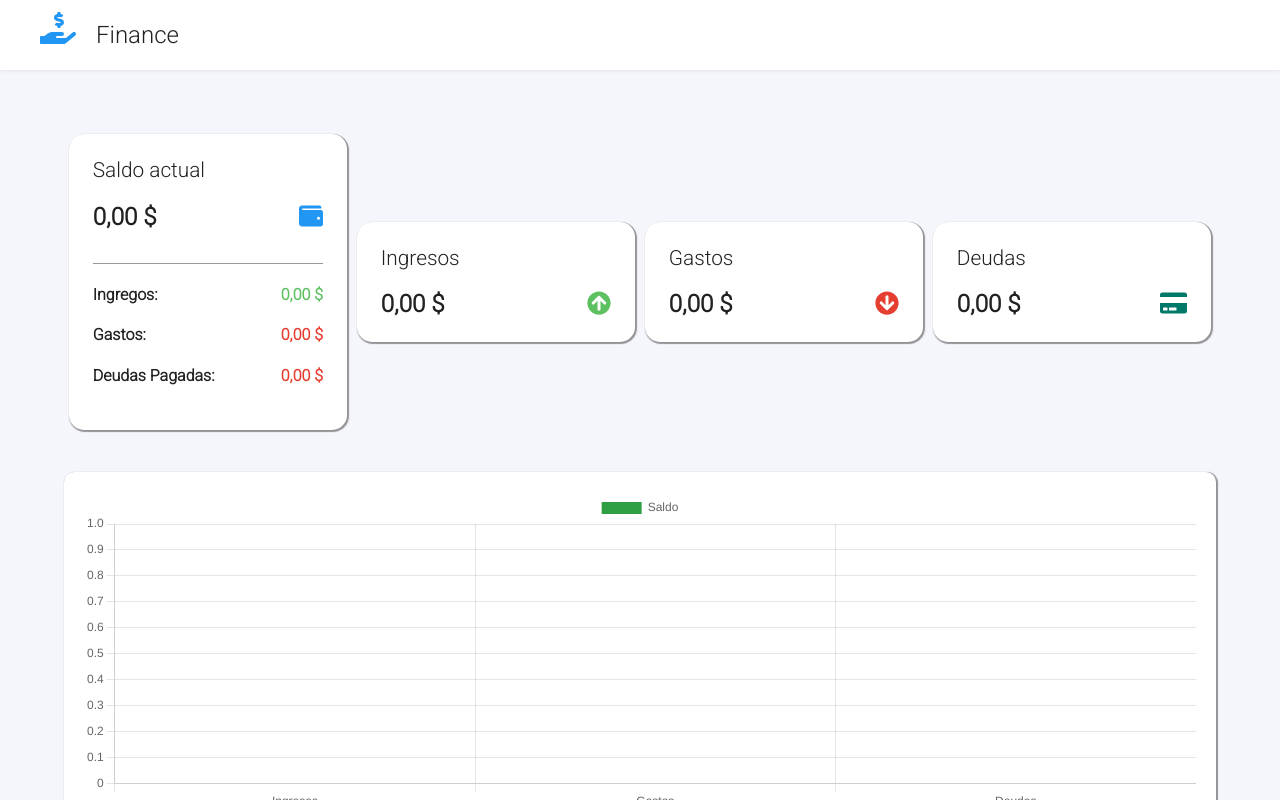
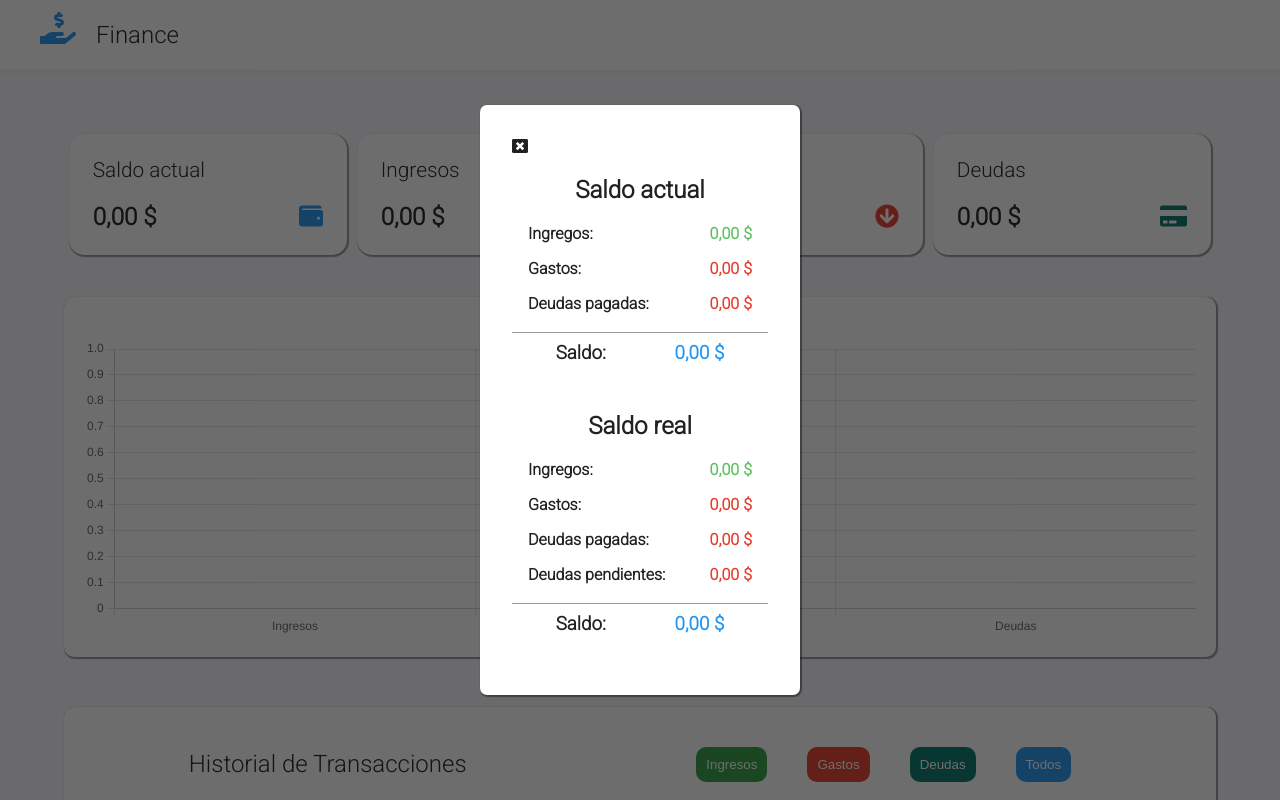
Before and after one commit to Judiazp/administration-app, a React (Create React App) app: page / in a window 1280 px wide. Both pictures are taken after a click on the element "Ver saldo". Shown: the top 800 px of the page. Built offline with nearby package versions, Linux system fonts and the light colour scheme.

Commit message:
Refactorizando codigo.
- Se creo el componente Card, cuya responsabilidad es renderizar las cartas de
saldo actual, ingresos, gastos y deudas segun la data que reciba por props.
- Se creo el componente CurrentBalance, que contiene el calculo del saldo real y el
saldo actual.

```diff
--- /dev/null
+++ b/src/components/molecules/card/card.css
@@ -0,0 +1,26 @@
+.content-item-balance {
+    width: 20%;
+    padding: 1.5em;
+    background-color: #FFFFFF;
+    border-radius: 15px;
+    box-shadow: 1px 1px 1px 1px rgba(0, 0, 0, 0.4);
+    transition: 300ms;
+    cursor: pointer;
+    margin-bottom: 10px;
+}
+
+.content-item-balance:hover {
+    transform: scale(1.020);
+}
+
+.content-item-balance p {
+    font-size: 1.3em;
+    margin-top: 0;
+}
+
+.content-item-balance h2 {
+    display: flex;
+    justify-content: space-between;
+    font-weight: bold;
+    margin-bottom: 0;
+}
--- /dev/null
+++ b/src/components/molecules/card/index.jsx
@@ -0,0 +1,46 @@
+import React, { useState }  from 'react'
+import { FontAwesomeIcon } from '@fortawesome/react-fontawesome';
+import { CurrentBalance } from '../currentBalance';
+import './card.css'
+
+const Card = ({
+    addTransaction,
+    typeTransaction,
+    icon,
+    message,
+    currentBalance,
+    iconColor,
+    parameter,
+    amounts,
+}) => {
+
+    const [balance, setBalance] = useState(false)
+
+    const action = () => {
+        typeTransaction === 'Saldo actual' ?
+            setBalance(!balance)
+        : addTransaction(parameter)
+    }
+
+    return (
+        <>
+        <div
+            className="content-item-balance"
+            onClick={ () => action()}
+            title={message}
+        >
+            <p>{ typeTransaction }</p>
+            <h2>
+                { currentBalance.toLocaleString('de-DE', { style: 'currency', currency: 'USD' }) }
+                <span style={{ color: `${iconColor}` }}>
+                    <FontAwesomeIcon icon={icon} />
+                </span>
+            </h2>
+
+        </div>
+            { balance && <CurrentBalance amounts={amounts} setBalance={setBalance} /> }
+        </>
+    )
+}
+
+export default Card;
--- /dev/null
+++ b/src/components/molecules/currentBalance/currentBalance.css
@@ -0,0 +1,41 @@
+.content-remainder {
+    background-color: rgba(14, 12, 12, 0.6);
+    width: 100%;
+    height: 100%;
+    position: fixed;
+    top: 0;
+    left: 0;
+    overflow-y: hidden;
+}
+
+.remainder {
+    display: flex;
+    flex-direction: column;
+    width: 20%;
+    padding: 2em;
+    border-radius: 7px;
+    background-color: #FFFFFF;
+    box-shadow: 1px 1px 1px 1px rgba(0, 0, 0, 0.4);
+    /* max-height: 300px; */
+    position: relative;
+    top: 50%;
+    left: 50%;
+    transform: translate(-50%, -50%);
+}
+
+.remainder h4 {
+    display: flex;
+    justify-content: space-between;
+    margin: 1em;
+}
+
+.current-remainder {
+    text-align: center;
+}
+
+.current-remainder h3 {
+    display: flex;
+    justify-content: space-around;
+    padding: .5em;
+    border-top: 1px solid rgba(0, 0, 0, 0.4);
+}
--- /dev/null
+++ b/src/components/molecules/currentBalance/index.jsx
@@ -0,0 +1,86 @@
+import React from 'react';
+import './currentBalance.css'
+import { FontAwesomeIcon } from '@fortawesome/react-fontawesome';
+import { faWindowClose } from '@fortawesome/free-solid-svg-icons';
+
+
+export const CurrentBalance = ({setBalance, amounts}) => {
+
+    const handleClickClosed = () => {
+        setBalance(false)
+    }
+
+    const balance = amounts.totalRevenues - amounts.totalExpenses - amounts.totalDebtsPaid
+    const realBalance = amounts.totalRevenues - amounts.totalExpenses - amounts.totalDebtsPaid -amounts.totalDebtsNotPayed
+
+    return (
+        <div className="content-remainder">
+            <div className="remainder">
+                <span onClick={ handleClickClosed }>
+                    <FontAwesomeIcon icon={faWindowClose} />
+                </span>
+                <div className="current-remainder">
+                    <h2>Saldo actual</h2>
+                    <h4>
+                        Ingregos:
+                        <span className="icon-up">
+                            { amounts.totalRevenues.toLocaleString('de-DE', { style: 'currency', currency: 'USD' }) }
+                        </span>
+                    </h4>
+                    <h4>
+                        Gastos:
+                        <span className="icon-down">
+                            { amounts.totalExpenses.toLocaleString('de-DE', { style: 'currency', currency: 'USD' }) }
+                        </span>
+                    </h4>
+                    <h4>
+                        Deudas pagadas:
+                        <span className="icon-down">
+                            { amounts.totalDebtsPaid.toLocaleString('de-DE', { style: 'currency', currency: 'USD' }) }
+                        </span>
+                    </h4>
+                    <h3>
+                        Saldo:
+                        <span className="icon">
+                            { balance.toLocaleString('de-DE', { style: 'currency', currency: 'USD' }) }
+                        </span>
+                    </h3>
+                </div>
+
+                <div className="current-remainder">
+                    <h2>Saldo real </h2>
+                    <h4>
+                        Ingregos:
+                        <span className="icon-up">
+                            { amounts.totalRevenues.toLocaleString('de-DE', { style: 'currency', currency: 'USD' }) }
+                        </span>
+                    </h4>
+                    <h4>
+                        Gastos:
+                        <span className="icon-down">
+                            { amounts.totalExpenses.toLocaleString('de-DE', { style: 'currency', currency: 'USD' }) }
+                        </span>
+                    </h4>
+                    <h4>
+                        Deudas pagadas:
+                        <span className="icon-down">
+                            { amounts.totalDebtsPaid.toLocaleString('de-DE', { style: 'currency', currency: 'USD' }) }
+                        </span>
+                    </h4>
+                    <h4>
+                        Deudas pendientes:
+                        <span className="icon-down">
+                            { amounts.totalDebtsNotPayed.toLocaleString('de-DE', { style: 'currency', currency: 'USD' }) }
+                        </span>
+                    </h4>
+                    <h3>
+                        Saldo:
+                        <span className="icon">
+                            { realBalance.toLocaleString('de-DE', { style: 'currency', currency: 'USD' }) }
+                        </span>
+                    </h3>
+                </div>
+            </div>
+        </div>
+    )
+}
--- a/src/components/molecules/forms/addTransaction/index.jsx
+++ b/src/components/molecules/forms/addTransaction/index.jsx
@@ -11,7 +11,7 @@ const Form = (props) => {
         operation: typeTransaction,
         amount: 0,
         description: '',
-        stateDebts: 'notPayed',
+        stateDebts: typeTransaction === 'deuda' ? 'notPayed' : typeTransaction,
         date: date.toLocaleDateString()
     })
 
@@ -27,6 +27,7 @@ const Form = (props) => {
     }
 
     return (
+
         <div className="content-form">
             <form className="form-modal" onSubmit={ onSubmit } >
                 <h2 className="title-form"> Agregar { typeTransaction } </h2>
--- a/src/components/organisms/balance/balance.css
+++ b/src/components/organisms/balance/balance.css
@@ -7,15 +7,8 @@
     justify-content: space-around;
 }
 
-.content-item-balance {
+.content-current-balance {
     width: 20%;
-    padding: 1.5em;
-    background-color: #FFFFFF;
-    border-radius: 15px;
-    box-shadow: 1px 1px 1px 1px rgba(0, 0, 0, 0.4);
-    transition: 300ms;
-    cursor: pointer;
-    margin-bottom: 10px;
 }
 
 .current-balance {
@@ -30,22 +23,6 @@
 .current-balance-open h4 {
     display: flex;
     justify-content: space-between;
-}
-
-.content-item-balance:hover {
-    transform: scale(1.020);
-}
-
-.content-item-balance p {
-    font-size: 1.3em;
-    margin-top: 0;
-}
-
-.content-item-balance h2 {
-    display: flex;
-    justify-content: space-between;
-    font-weight: bold;
-    margin-bottom: 0;
 }
 
 .icon {
--- a/src/components/organisms/balance/index.jsx
+++ b/src/components/organisms/balance/index.jsx
@@ -1,110 +1,112 @@
-import React, { useState } from 'react';
+import React from 'react';
 import { Graphics } from '../../molecules/graphics';
-import { FontAwesomeIcon } from '@fortawesome/react-fontawesome';
 import { faWallet } from '@fortawesome/free-solid-svg-icons';
 import { faCreditCard } from '@fortawesome/free-solid-svg-icons';
 import { faArrowCircleUp } from '@fortawesome/free-solid-svg-icons';
 import { faArrowCircleDown } from '@fortawesome/free-solid-svg-icons';
+import Card from '../../molecules/card'
 import './balance.css';
 
 export const Balance = ({ records, addTransaction }) => {
 
-    const [balance, setBalance] = useState(false)
-
     const { transactions } = records
 
-    let totalRevenues = 0;
-    let totalExpenses = 0;
-    let totalDebts = 0;
-    let totalDebtsPaid = 0;
+    let amounts = {
+        totalRevenues: 0,
+        totalExpenses: 0,
+        totalDebts: 0,
+        totalDebtsPaid: 0,
+        totalDebtsNotPayed: 0
+    }
 
     transactions.filter(({ operation }) => operation === 'ingreso' ).forEach(({ amount }) => {
-        totalRevenues += parseFloat(amount)
+        amounts.totalRevenues += parseFloat(amount)
     });
 
     transactions.filter(({operation}) => operation === 'gasto').forEach(({ amount }) => {
-        totalExpenses += parseFloat(amount)
+        amounts.totalExpenses += parseFloat(amount)
     })
 
     transactions.filter(({operation}) => operation === 'deuda').forEach(({ amount }) => {
-        totalDebts += parseFloat(amount)
+        amounts.totalDebts += parseFloat(amount)
     })
 
     transactions.filter(({stateDebts}) => stateDebts === 'paid').forEach(({ amount }) => {
-        totalDebtsPaid += parseFloat(amount)
+        amounts.totalDebtsPaid += parseFloat(amount)
     })
+
+    transactions.filter(({stateDebts}) => stateDebts === 'notPayed').forEach(({ amount }) => {
+        amounts.totalDebtsNotPayed += parseFloat(amount)
+    })
+
+    console.log(amounts.totalDebtsNotPayed);
+
+    const cards = [
+        {
+            id: 1,
+            typeTransaction: "Saldo actual",
+            icon: faWallet,
+            message: "Ver saldo",
+            iconColor: "#2196F3",
+            parameter: 'saldo',
+            currentBalance: amounts.totalRevenues - amounts.totalExpenses - amounts.totalDebtsPaid
+        },
+        {
+            id: 2,
+            typeTransaction: "Ingresos",
+            icon:  faArrowCircleUp,
+            message: "Agrega un ingreso",
+            iconColor: "rgb(93,192,97)",
+            parameter: "ingreso",
+            currentBalance: amounts.totalRevenues
+        },
+        {
+            id: 3,
+            typeTransaction: "Gastos",
+            icon:  faArrowCircleDown ,
+            message: "Agrega un gasto",
+            iconColor: "rgb(229,61,47)",
+            parameter: "gasto",
+            currentBalance: amounts.totalExpenses + amounts.totalDebtsPaid
+        },
+        {
+            id: 4,
+            typeTransaction: "Deudas",
+            icon:  faCreditCard,
+            message: "Agrega una deuda",
+            iconColor: "#00796B",
+            parameter: "deuda",
+            currentBalance: amounts.totalDebts - amounts.totalDebtsPaid
+        },
+    ]
 
     return (
         <>
             <div className="content-balance">
-                <div
-                    className="content-item-balance"
-                    title="Ver balance"
-                    onClick={ () => setBalance(!balance) }
-                >
-                    <p>Saldo actual</p>
-                    <h2>
-                        { (totalRevenues - totalExpenses - totalDebtsPaid).toLocaleString('de-DE', { style: 'currency', currency: 'USD' }) }
-                        <span className="icon"> <FontAwesomeIcon icon={ faWallet } /> </span>
-                    </h2>
-                    <div className={ balance ? "current-balance-open" : "current-balance"}>
-                        <h4>
-                            Ingregos:
-                            <span className="icon-up">
-                                { totalRevenues.toLocaleString('de-DE', { style: 'currency', currency: 'USD' }) }
-                            </span>
-                        </h4>
-                        <h4>
-                            Gastos:
-                            <span className="icon-down">
-                                { totalExpenses.toLocaleString('de-DE', { style: 'currency', currency: 'USD' }) }
-                            </span>
-                        </h4>
-                        <h4>
-                            Deudas Pagadas:
-                            <span className="icon-down">
-                                { totalDebtsPaid.toLocaleString('de-DE', { style: 'currency', currency: 'USD' }) }
-                            </span>
-                        </h4>
-                    </div>
-                </div>
-                <div
-                    className="content-item-balance"
-                    onClick={ () => addTransaction('ingreso') }
-                    title="Agrega un ingreso"
-                >
-                    <p>Ingresos</p>
-                    <h2>
-                        { totalRevenues.toLocaleString('de-DE', { style: 'currency', currency: 'USD' }) }
-                        <span className="icon-up"> <FontAwesomeIcon icon={faArrowCircleUp} /> </span>
-                    </h2>
-                </div>
-                <div
-                    className="content-item-balance"
-                    onClick={ () => addTransaction('gasto') }
-                    title="Agrega un gasto"
-                >
-                    <p>Gastos</p>
-                    <h2>
-                        { (totalExpenses + totalDebtsPaid ).toLocaleString('de-DE', { style: 'currency', currency: 'USD' }) }
-                        <span className="icon-down"> <FontAwesomeIcon icon={faArrowCircleDown} /> </span>
-                    </h2>
-                </div>
-                <div
-                    className="content-item-balance"
-                    onClick={ () => addTransaction('deuda') }
-                    title="Agregar una deuda"
-                >
-                    <p>Deudas</p>
-                    <h2>
-                        { (totalDebts - totalDebtsPaid).toLocaleString('de-DE', { style: 'currency', currency: 'USD' }) }
-                        <span className="icon-tdc"> <FontAwesomeIcon icon={ faCreditCard } /> </span>
-                    </h2>
-                </div>
+                { cards.map(item => {
+                    return (
+                        <Card
+                            key={item.id}
+                            addTransaction={ addTransaction }
+                            typeTransaction={ item.typeTransaction }
+                            icon={ item.icon }
+                            currentBalance={item.currentBalance}
+                            amounts={ amounts }
+                            message={ item.message}
+                            iconColor={item.iconColor}
+                            parameter={item.parameter}
+                        />
+                    )
+                })}
             </div>
             <div className = "content-graph-form">
                 <div className="graph">
-                    <Graphics income={ totalRevenues } expenses={ totalExpenses } debts={ totalDebts } debtsPaid={ totalDebtsPaid } />
+                    <Graphics
+                        income={ amounts.totalRevenues }
+                        expenses={ amounts.totalExpenses }
+                        debts={ amounts.totalDebts }
+                        debtsPaid={ amounts.totalDebtsPaid }
+                    />
                 </div>
             </div>
         </>
--- a/src/components/pages/financeBoard/index.jsx
+++ b/src/components/pages/financeBoard/index.jsx
@@ -67,7 +67,6 @@ const FinanceBoard = () => {
     }
 
     const updateRecord = (id, operation, amount, description, stateDebts) => {
-
         swal( {
             title: `Actualizando ${operation}`,
             text: (operation === 'deuda' && stateDebts === 'paid') ? (
@@ -94,7 +93,7 @@ const FinanceBoard = () => {
         })
     }
 
-    const handleClickAddTransaction = (typeTransaction, nameTransaction) => {
+    const handleClickAddTransaction = (typeTransaction) => {
         setTypeTransaction(typeTransaction)
         setModal(true)
     }
```
